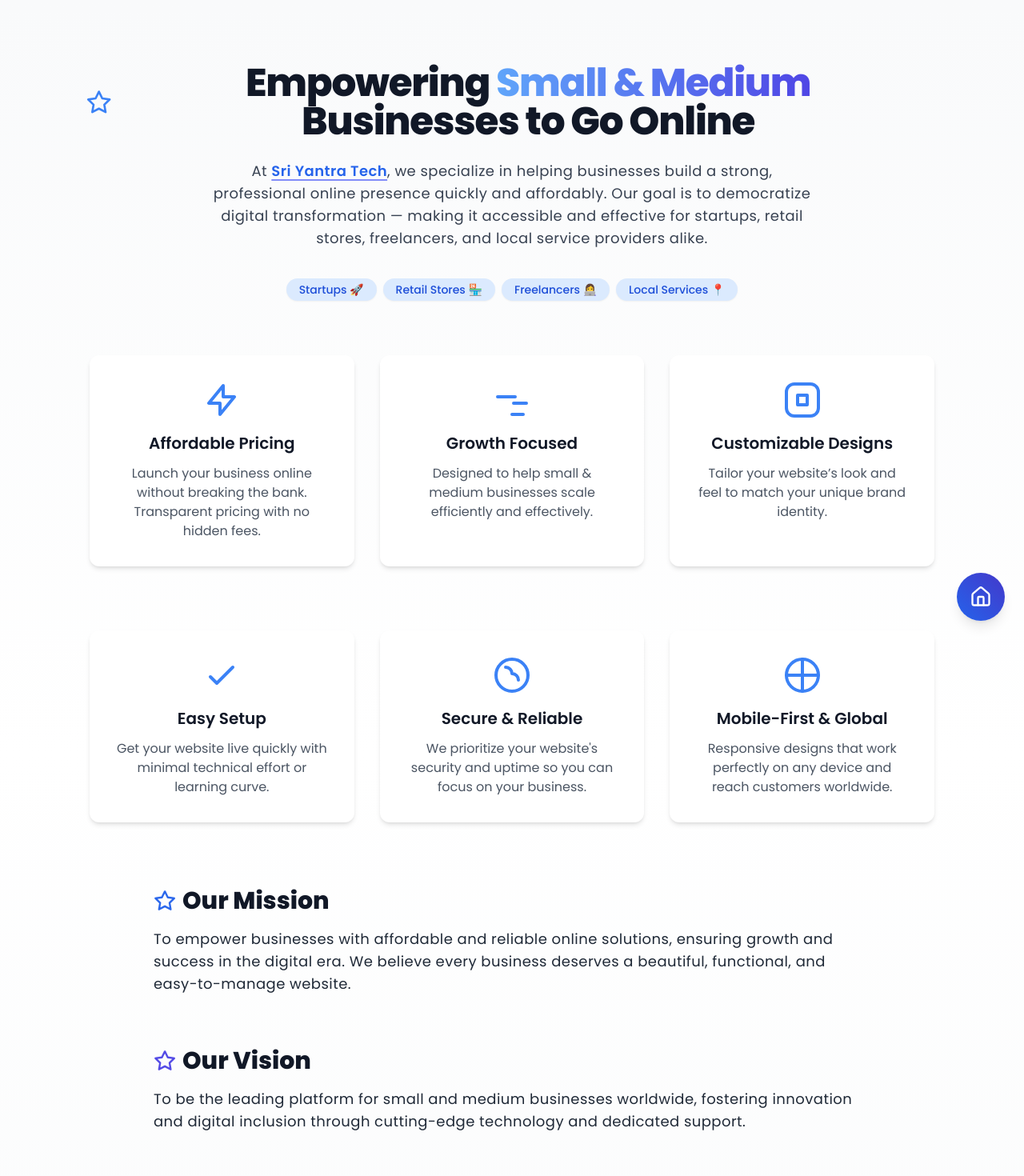
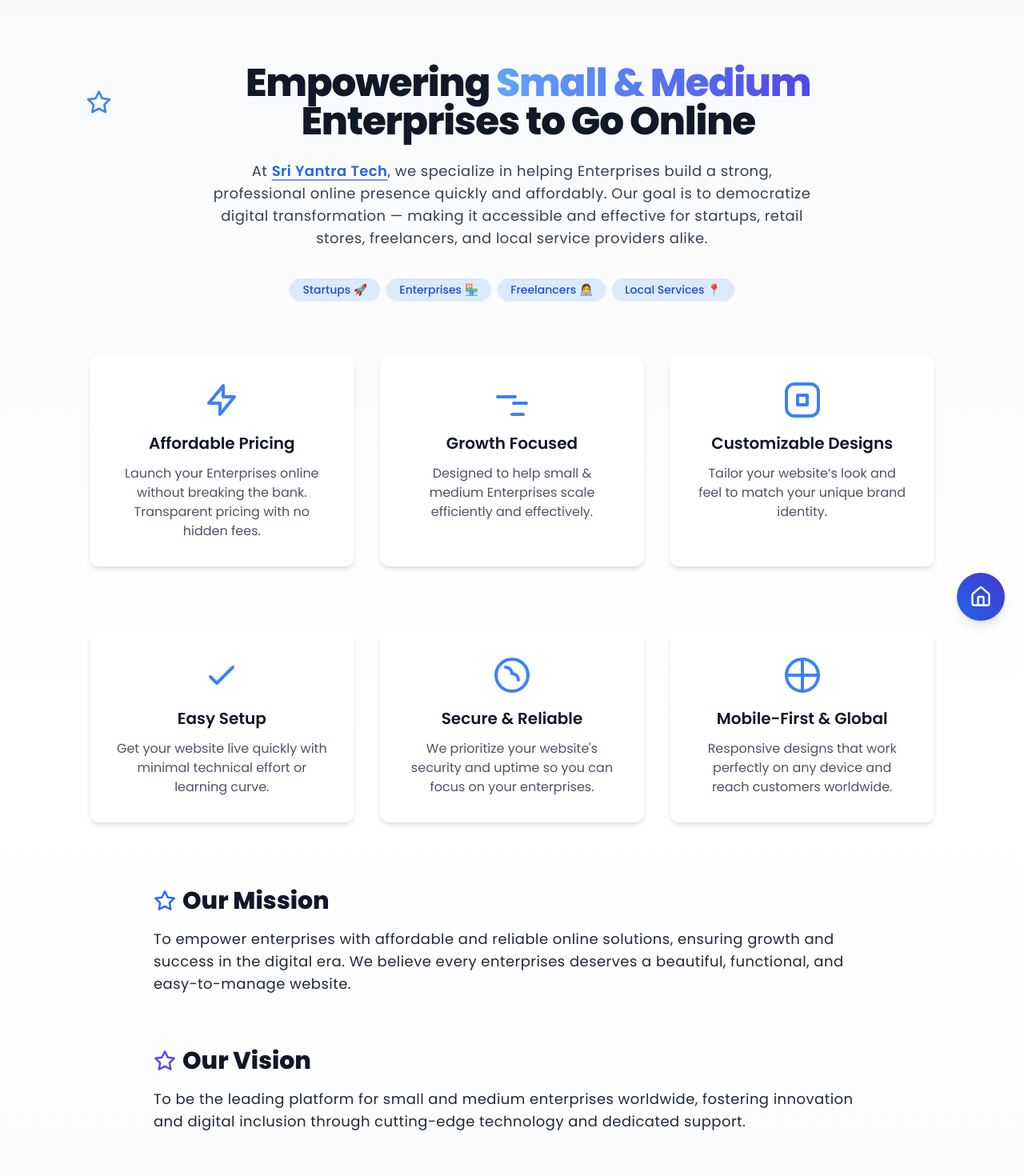
Before and after one commit to dhondikarthikeya/sriyantra-main, a React (Vite) app: page /about-details in a window 1280 px wide. Shown: the top 1470 px of the page at 80% size. Built offline with nearby package versions, Linux system fonts and the light colour scheme.

Commit message:
Update AboutDetails.jsx

```diff
--- a/src/components/AboutDetails.jsx
+++ b/src/components/AboutDetails.jsx
@@ -22,7 +22,7 @@ export default function AboutDetails() {
                 <span className="text-blue-600 bg-gradient-to-r from-blue-400 to-indigo-600 bg-clip-text text-transparent">
                   Small & Medium
                 </span>{" "}
-                Businesses to Go Online
+                 Enterprises to Go Online
               </h1>
             </div>
             <p className="mt-4 text-gray-700 max-w-3xl mx-auto text-base sm:text-lg leading-relaxed tracking-wide">
@@ -30,7 +30,7 @@ export default function AboutDetails() {
               <span className="font-semibold text-blue-600 underline decoration-indigo-400 decoration-2 underline-offset-4">
                 Sri Yantra Tech
               </span>
-              , we specialize in helping businesses build a strong, professional
+              , we specialize in helping Enterprises build a strong, professional
               online presence quickly and affordably. Our goal is to democratize
               digital transformation — making it accessible and effective for
               startups, retail stores, freelancers, and local service providers
@@ -44,7 +44,7 @@ export default function AboutDetails() {
             ">
               {[
                 { label: "Startups 🚀", bg: "bg-blue-100", text: "text-blue-700" },
-                { label: "Retail Stores 🏪", bg: "bg-blue-100", text: "text-blue-700" },
+                { label: "Enterprises 🏪", bg: "bg-blue-100", text: "text-blue-700" },
                 { label: "Freelancers 👩‍💻", bg: "bg-blue-100", text: "text-blue-700" },
                 { label: "Local Services 📍", bg: "bg-blue-100", text: "text-blue-700" },
               ].map(({ label, bg, text }) => (
@@ -70,7 +70,7 @@ export default function AboutDetails() {
                   </svg>
                 ),
                 title: "Affordable Pricing",
-                description: "Launch your business online without breaking the bank. Transparent pricing with no hidden fees.",
+                description: "Launch your Enterprises online without breaking the bank. Transparent pricing with no hidden fees.",
               },
               {
                 icon: (
@@ -79,7 +79,7 @@ export default function AboutDetails() {
                   </svg>
                 ),
                 title: "Growth Focused",
-                description: "Designed to help small & medium businesses scale efficiently and effectively.",
+                description: "Designed to help small & medium Enterprises scale efficiently and effectively.",
               },
               {
                 icon: (
@@ -120,7 +120,7 @@ export default function AboutDetails() {
                   </svg>
                 ),
                 title: "Secure & Reliable",
-                description: "We prioritize your website's security and uptime so you can focus on your business.",
+                description: "We prioritize your website's security and uptime so you can focus on your enterprises.",
               },
               {
                 icon: (
@@ -147,17 +147,17 @@ export default function AboutDetails() {
               {
                 title: "Our Mission",
                 iconColor: "text-blue-600",
-                text: "To empower businesses with affordable and reliable online solutions, ensuring growth and success in the digital era. We believe every business deserves a beautiful, functional, and easy-to-manage website.",
+                text: "To empower enterprises with affordable and reliable online solutions, ensuring growth and success in the digital era. We believe every enterprises deserves a beautiful, functional, and easy-to-manage website.",
               },
               {
                 title: "Our Vision",
                 iconColor: "text-indigo-600",
-                text: "To be the leading platform for small and medium businesses worldwide, fostering innovation and digital inclusion through cutting-edge technology and dedicated support.",
+                text: "To be the leading platform for small and medium enterprises worldwide, fostering innovation and digital inclusion through cutting-edge technology and dedicated support.",
               },
               {
                 title: "Our Team",
                 iconColor: "text-purple-600",
-                text: "Our diverse team of passionate professionals is dedicated to supporting your business journey with expertise in technology, design, marketing, and customer success.",
+                text: "Our diverse team of passionate professionals is dedicated to supporting your businesenterprises journey with expertise in technology, design, marketing, and customer success.",
               },
               {
                 title: "Contact Information",
```
